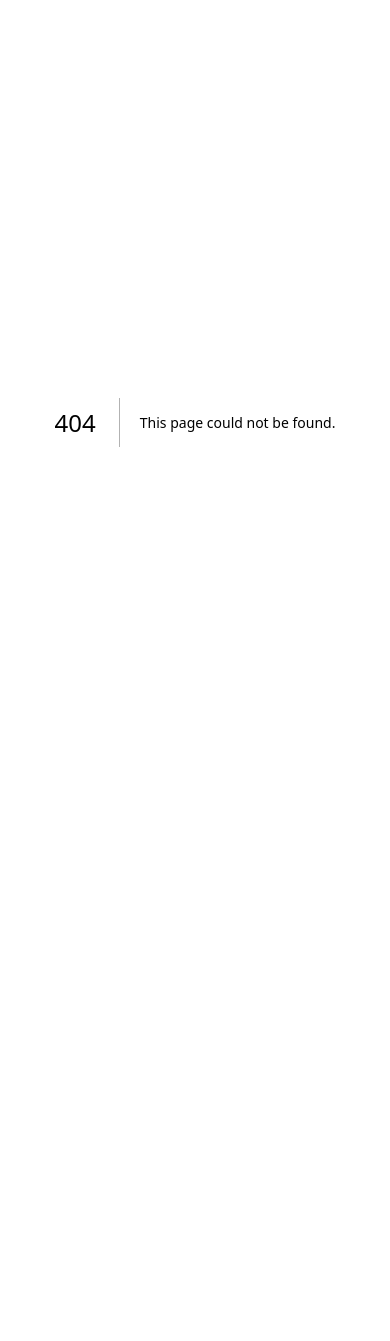
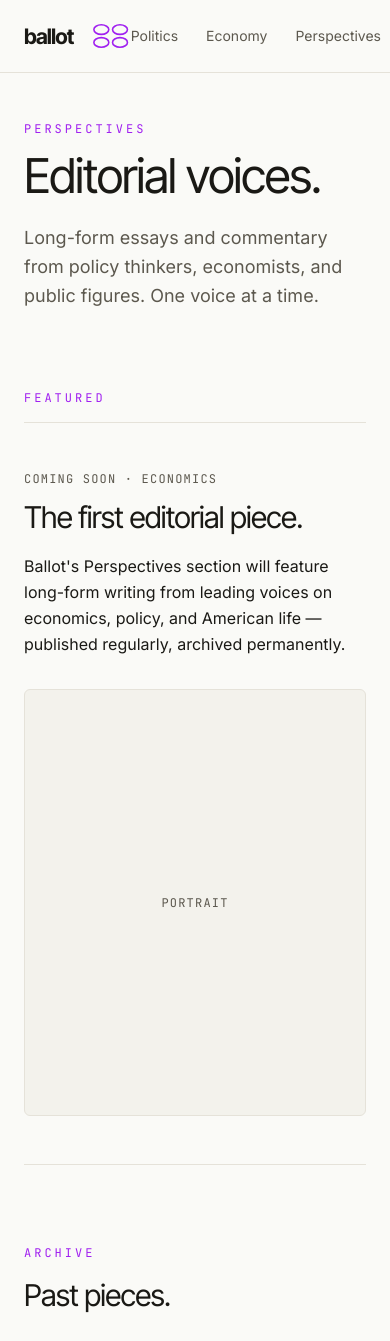
Before and after one commit to southside-lex/ballot, a Next.js app: page /perspectives in a window 390 px wide. Before the commit this address had no page. Shown: the top 1341 px of the page. Before the commit the page ends 844 px from the top, so only its background shows below. Built offline with nearby package versions, Linux system fonts and the light colour scheme.

Commit message:
Fix map click bug, responsive legend, add Economy and Perspectives page scaffolds

```diff
--- /dev/null
+++ b/app/economy/page.tsx
@@ -0,0 +1,92 @@
+import SiteHeader from '@/components/SiteHeader'
+import Link from 'next/link'
+import { BallotLogo } from '@/components/SiteHeader'
+
+export default function EconomyPage() {
+  return (
+    <>
+      <SiteHeader />
+      <main>
+        <div className="max-w-7xl mx-auto px-6 py-12 md:py-20">
+          <p className="font-mono text-xs uppercase tracking-[0.25em] text-brand mb-4">
+            Economy
+          </p>
+          <h1 className="font-display text-5xl md:text-7xl tracking-[-0.03em] leading-[0.95] mb-6">
+            Economic intelligence.
+          </h1>
+          <p className="text-lg md:text-xl text-text-muted leading-relaxed max-w-2xl mb-16">
+            Market indices, federal rates, state-by-state economic indicators —
+            the numbers shaping American lives and elections.
+          </p>
+
+          {/* Placeholder for the major indices chart */}
+          <section className="mb-20">
+            <div className="flex items-baseline justify-between mb-4 flex-wrap gap-4">
+              <div>
+                <p className="font-mono text-xs uppercase tracking-[0.25em] text-brand mb-2">
+                  Module 01
+                </p>
+                <h2 className="font-display text-3xl md:text-4xl tracking-[-0.02em]">
+                  Major indices.
+                </h2>
+              </div>
+              <p className="font-mono text-xs uppercase tracking-widest text-text-muted">
+                Coming soon
+              </p>
+            </div>
+            <div className="aspect-[16/8] bg-surface-raised border border-border rounded-lg flex items-center justify-center">
+              <p className="font-mono text-xs uppercase tracking-widest text-text-muted">
+                DOW · NASDAQ · S&P 500
+              </p>
+            </div>
+          </section>
+
+          {/* Placeholder for state-by-state metrics */}
+          <section>
+            <div className="flex items-baseline justify-between mb-8 flex-wrap gap-4">
+              <div>
+                <p className="font-mono text-xs uppercase tracking-[0.25em] text-brand mb-2">
+                  Module 02
+                </p>
+                <h2 className="font-display text-3xl md:text-4xl tracking-[-0.02em]">
+                  Economic indicators.
+                </h2>
+              </div>
+            </div>
+            <div className="grid grid-cols-1 md:grid-cols-2 lg:grid-cols-3 gap-6">
+              {[
+                'Average gasoline price',
+                'Federal funds rate',
+                'Consumer Price Index',
+                'Unemployment rate',
+                'Median home price',
+                'Household goods index',
+              ].map((label) => (
+                <div
+                  key={label}
+                  className="aspect-[4/3] bg-surface border border-border rounded-lg p-6 flex flex-col justify-between"
+                >
+                  <p className="font-mono text-xs uppercase tracking-widest text-text-muted">
+                    {label}
+                  </p>
+                  <p className="font-display text-3xl text-text-dim">—</p>
+                </div>
+              ))}
+            </div>
+          </section>
+
+          <footer className="py-12 border-t border-border mt-20">
+            <div className="flex items-center justify-between flex-wrap gap-4">
+              <Link href="/" className="flex items-center">
+                <BallotLogo className="h-6 w-auto text-text" />
+              </Link>
+              <p className="font-mono text-xs uppercase tracking-widest text-text-muted">
+                Civic intelligence · 2026
+              </p>
+            </div>
+          </footer>
+        </div>
+      </main>
+    </>
+  )
+}
--- /dev/null
+++ b/app/perspectives/page.tsx
@@ -0,0 +1,76 @@
+import SiteHeader from '@/components/SiteHeader'
+import Link from 'next/link'
+import { BallotLogo } from '@/components/SiteHeader'
+
+export default function PerspectivesPage() {
+  return (
+    <>
+      <SiteHeader />
+      <main>
+        <div className="max-w-7xl mx-auto px-6 py-12 md:py-20">
+          <p className="font-mono text-xs uppercase tracking-[0.25em] text-brand mb-4">
+            Perspectives
+          </p>
+          <h1 className="font-display text-5xl md:text-7xl tracking-[-0.03em] leading-[0.95] mb-6">
+            Editorial voices.
+          </h1>
+          <p className="text-lg md:text-xl text-text-muted leading-relaxed max-w-2xl mb-20">
+            Long-form essays and commentary from policy thinkers, economists,
+            and public figures. One voice at a time.
+          </p>
+
+          {/* Featured piece placeholder */}
+          <section className="mb-20">
+            <p className="font-mono text-xs uppercase tracking-[0.25em] text-brand mb-4">
+              Featured
+            </p>
+            <div className="grid grid-cols-1 md:grid-cols-[1fr_320px] gap-8 md:gap-12 border-t border-b border-border py-12">
+              <div>
+                <p className="font-mono text-xs uppercase tracking-widest text-text-muted mb-3">
+                  Coming soon · Economics
+                </p>
+                <h2 className="font-display text-3xl md:text-4xl tracking-[-0.02em] leading-tight mb-4">
+                  The first editorial piece.
+                </h2>
+                <p className="text-base md:text-lg text-text leading-relaxed">
+                  Ballot's Perspectives section will feature long-form writing
+                  from leading voices on economics, policy, and American life —
+                  published regularly, archived permanently.
+                </p>
+              </div>
+              <div className="aspect-[4/5] bg-surface-raised border border-border rounded-md flex items-center justify-center">
+                <p className="font-mono text-xs uppercase tracking-widest text-text-muted">
+                  Portrait
+                </p>
+              </div>
+            </div>
+          </section>
+
+          {/* Archive placeholder */}
+          <section>
+            <p className="font-mono text-xs uppercase tracking-[0.25em] text-brand mb-4">
+              Archive
+            </p>
+            <h2 className="font-display text-3xl md:text-4xl tracking-[-0.02em] mb-8">
+              Past pieces.
+            </h2>
+            <p className="text-text-muted italic">
+              No pieces published yet. Check back soon.
+            </p>
+          </section>
+
+          <footer className="py-12 border-t border-border mt-20">
+            <div className="flex items-center justify-between flex-wrap gap-4">
+              <Link href="/" className="flex items-center">
+                <BallotLogo className="h-6 w-auto text-text" />
+              </Link>
+              <p className="font-mono text-xs uppercase tracking-widest text-text-muted">
+                Civic intelligence · 2026
+              </p>
+            </div>
+          </footer>
+        </div>
+      </main>
+    </>
+  )
+}
--- a/components/SiteHeader.tsx
+++ b/components/SiteHeader.tsx
@@ -9,7 +9,6 @@ export function BallotLogo({ className = '' }: { className?: string }) {
       xmlns="http://www.w3.org/2000/svg"
       aria-label="Ballot"
     >
-      {/* Wordmark */}
       <text
         x="0"
         y="45"
@@ -22,12 +21,9 @@ export function BallotLogo({ className = '' }: { className?: string }) {
         ballot
       </text>
 
-      {/* Four purple oval outlines, 2x2 grid */}
       <g stroke="var(--color-brand)" strokeWidth="3" fill="none">
-        {/* Top row */}
         <ellipse cx="145" cy="18" rx="14" ry="9" />
         <ellipse cx="180" cy="18" rx="14" ry="9" />
-        {/* Bottom row */}
         <ellipse cx="145" cy="42" rx="14" ry="9" />
         <ellipse cx="180" cy="42" rx="14" ry="9" />
       </g>
@@ -44,9 +40,9 @@ export default function SiteHeader() {
         </Link>
 
         <nav className="flex items-center gap-7 text-sm">
-          <Link href="/" className="text-text-muted hover:text-text">Candidates</Link>
-          <Link href="/" className="text-text-muted hover:text-text">Races</Link>
-          <Link href="/" className="text-text-muted hover:text-text">Timeline</Link>
+          <Link href="/" className="text-text-muted hover:text-text">Politics</Link>
+          <Link href="/economy" className="text-text-muted hover:text-text">Economy</Link>
+          <Link href="/perspectives" className="text-text-muted hover:text-text">Perspectives</Link>
           <span className="text-text-dim hidden md:inline">·</span>
           <span className="font-mono text-xs text-text-muted uppercase tracking-wider hidden md:inline">
             2026 Midterms
--- a/components/USMap.tsx
+++ b/components/USMap.tsx
@@ -72,23 +72,8 @@ export default function USMap({ statuses = [], topology }: Props) {
     }))
   }, [topology])
 
-  return (
-    <div className="relative w-full aspect-[16/10]">
-      {/* Top-left metadata */}
-      <div className="absolute -top-6 left-0 flex items-center gap-2 font-mono text-[11px] uppercase tracking-widest text-text-muted z-10">
-        <span className="w-1.5 h-1.5 rounded-full bg-brand" />
-        Live · U.S. Senate
-      </div>
-
-      {/* Hover readout */}
-      {hovered && (
-        <div className="absolute -top-6 right-0 font-mono text-xs uppercase tracking-widest text-text z-10">
-          {hovered}
-        </div>
-      )}
-
-      {/* Bottom-right legend */}
-      <div className="absolute -bottom-2 right-0 flex flex-col gap-1.5 text-[11px] font-mono uppercase tracking-wider text-text-muted z-10">
+  const legendItems = (
+    <>
       <div className="flex items-center gap-2">
         <span
           className="w-2 h-2 rounded-full"
@@ -124,34 +109,62 @@ export default function USMap({ statuses = [], topology }: Props) {
         />
         Libertarian
       </div>
+    </>
+  )
+
+  return (
+    <div>
+      {/* Map container */}
+      <div className="relative w-full aspect-[16/10]">
+        {/* Top-left metadata */}
+        <div className="absolute -top-6 left-0 flex items-center gap-2 font-mono text-[11px] uppercase tracking-widest text-text-muted z-10">
+          <span className="w-1.5 h-1.5 rounded-full bg-brand" />
+          Live · U.S. Senate
+        </div>
+
+        {/* Hover readout — appears on hover */}
+        {hovered && (
+          <div className="absolute -top-6 right-0 font-mono text-xs uppercase tracking-widest text-text z-10">
+            {hovered}
+          </div>
+        )}
+
+        {/* Desktop-only in-map legend (hidden on mobile) */}
+        <div className="hidden md:flex absolute -bottom-2 right-0 flex-col gap-1.5 text-[11px] font-mono uppercase tracking-wider text-text-muted z-10">
+          {legendItems}
         </div>
 
         <svg viewBox={`0 0 ${WIDTH} ${HEIGHT}`} className="w-full h-full">
           <g>
             {paths.map((p) => {
               const status = statusByFips.get(p.id)
-            const fill = status
+              const baseFill = status
                 ? partyFill(status.winning_party)
                 : 'var(--color-surface-raised)'
+              const hoverFill = status
+                ? partyFill(status.winning_party)
+                : 'var(--color-brand)'
 
               return (
                 <path
                   key={p.id}
                   d={p.d}
-                fill={fill}
+                  fill={baseFill}
                   stroke="var(--color-border-strong)"
                   strokeWidth={0.5}
                   style={{
                     cursor: 'pointer',
-                  transition: 'fill 140ms ease',
+                    transition: 'fill 140ms ease, opacity 140ms ease',
                   }}
                   onMouseEnter={(e) => {
                     setHovered(p.name)
-                  if (!status) e.currentTarget.style.fill = 'var(--color-brand)'
+                    e.currentTarget.style.fill = hoverFill
+                    e.currentTarget.style.opacity = status ? '0.85' : '1'
                   }}
                   onMouseLeave={(e) => {
                     setHovered(null)
-                  e.currentTarget.style.fill = fill
+                    e.currentTarget.style.fill = baseFill
+                    e.currentTarget.style.opacity = '1'
                   }}
                 />
               )
@@ -159,5 +172,11 @@ export default function USMap({ statuses = [], topology }: Props) {
           </g>
         </svg>
       </div>
+
+      {/* Mobile-only below-map legend */}
+      <div className="md:hidden mt-6 flex flex-wrap gap-x-4 gap-y-2 text-[11px] font-mono uppercase tracking-wider text-text-muted">
+        {legendItems}
+      </div>
+    </div>
   )
 }
```
Lines whose indentation alone changed are shown as unchanged.
